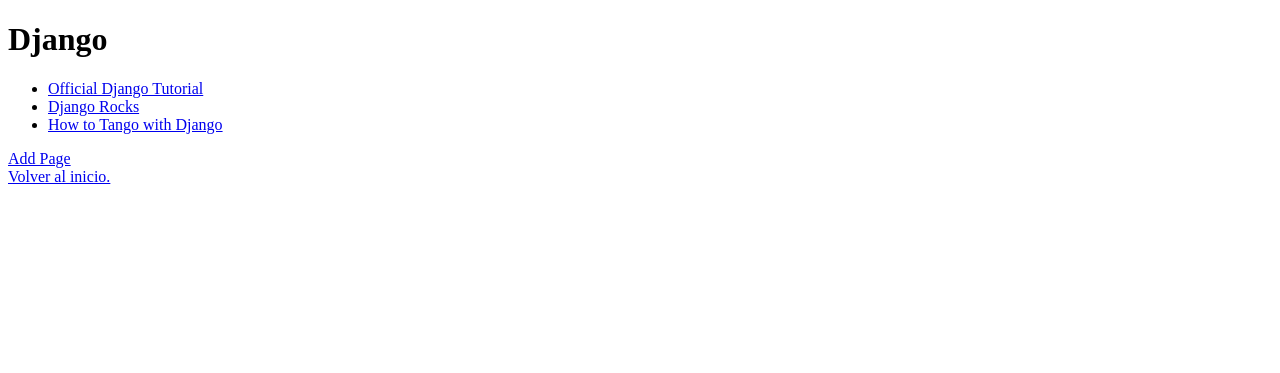
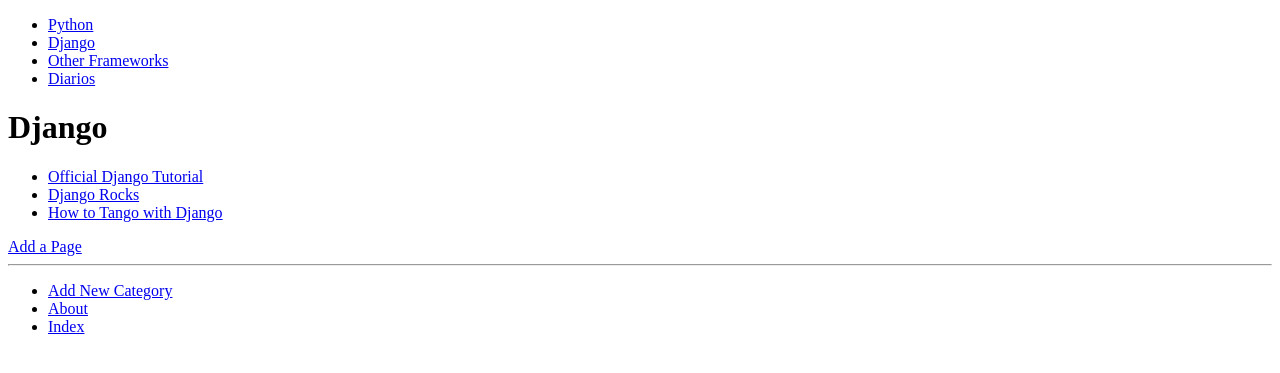
Before and after one commit to eflipe/tango-with-django-and-polls, a Django app: page /rango/category/django/ in a window 1280 px wide. Shown: the top 373 px of the page. Run offline with Django 3.2, Linux system fonts and the light colour scheme; data comes from the database, SQL or seed files in the repository.

Commit message:
base.html template, templates blocks, template inheritance, template tags

```diff
--- /dev/null
+++ b/tango_with_django_project/rango/templatetags/rango_template_tags.py
@@ -0,0 +1,9 @@
+from django import template
+from rango.models import Category
+
+register = template.Library()
+
+
+@register.inclusion_tag('rango/cats.html')
+def get_category_list():
+    return {'cats': Category.objects.all()}
--- a/tango_with_django_project/rango/urls.py
+++ b/tango_with_django_project/rango/urls.py
@@ -1,6 +1,7 @@
 from django.urls import path
 from rango import views
 
+app_name = 'rango'
 urlpatterns = [
     path('', views.index, name='index'),
     path('about/', views.about, name='about'),
--- /dev/null
+++ b/tango_with_django_project/templates/rango/base.html
@@ -0,0 +1,38 @@
+<!DOCTYPE html>
+{% load rango_template_tags %}
+
+<html lang="en" dir="ltr">
+  <head>
+    <meta charset="utf-8">
+    <title>
+      Rango
+      {% block title_block %}
+        | How to Tango with Django
+      {% endblock %}
+
+    </title>
+  </head>
+
+
+  <body>
+      <div>
+      {% block sidebar_block %}
+        {% get_category_list %}
+      {% endblock %}
+      </div>
+      <div>
+         {% block body_block %}
+         {% endblock %}
+      </div>
+      <hr />
+      <div>
+        <ul>
+          <li><a href="{% url 'rango:add_category' %}">Add New Category</a></li>
+          <li><a href="{% url 'rango:about' %}">About</a></li>
+          <li><a href="{% url 'rango:index' %}">Index</a></li>
+        </ul>
+      </div>
+
+
+  </body>
+</html>
--- a/tango_with_django_project/templates/rango/category.html
+++ b/tango_with_django_project/templates/rango/category.html
@@ -1,12 +1,12 @@
-<!DOCTYPE html>
-<html lang="en" dir="ltr">
-  <head>
-    <meta charset="utf-8">
-    <title>Rango</title>
-  </head>
-  <body>
-        <div class="">
-          {% if category%}
+{% extends 'rango/base.html' %}
+{% load staticfiles %}
+
+{% block title_block %}
+  {{ category.name}}
+{% endblock %}
+
+{% block body_block %}
+        {% if category%}
           <h1>{{ category.name }}</h1>
           {% if pages %}
           <ul>
@@ -15,16 +15,10 @@
             {% endfor %}
           </ul>
           {% else %}
-          <strong>No hay páginas para esta categoría</strong>
+            <strong>No hay páginas para esta categoría</strong>
           {% endif %}
-          {% else %}
+          <a href="{% url 'add_page' category.slug %}">Add a Page</a>
+        {% else %}
            No existe la categoría.
-          {% endif %}
-        </div>
-        <div>
-          <a href="/rango/category/{{category.slug}}/add_page/">Add Page</a> <br/>
-          <a href="/rango/">Volver al inicio.</a>
-
-        </div>
-  </body>
-</html>
+        {% endif %}
+{% endblock %}
--- /dev/null
+++ b/tango_with_django_project/templates/rango/cats.html
@@ -0,0 +1,9 @@
+<ul>
+  {% if cats %}
+    {% for c in cats %}
+      <li><a href="{% url 'rango:show_category' c.slug %}">{{ c.name }}</a></li>
+    {% endfor %}
+  {% else %}
+    <li><strong>There are no categories present.</strong></li>
+  {% endif %}
+</ul>
```
Also changed, not shown: tango_with_django_project/templates/rango/about.html (+9 -9 lines), tango_with_django_project/rango/templatetags/__init__.py (added).
